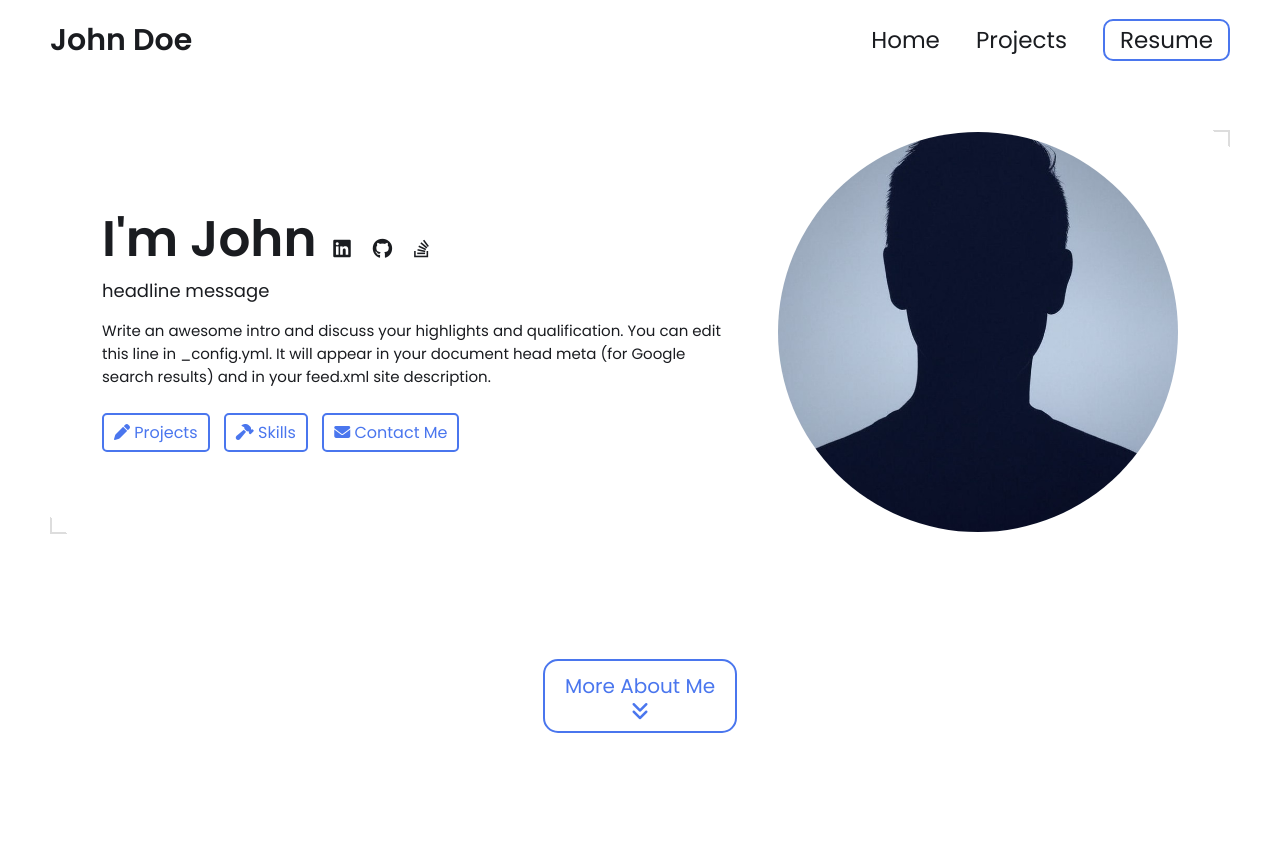
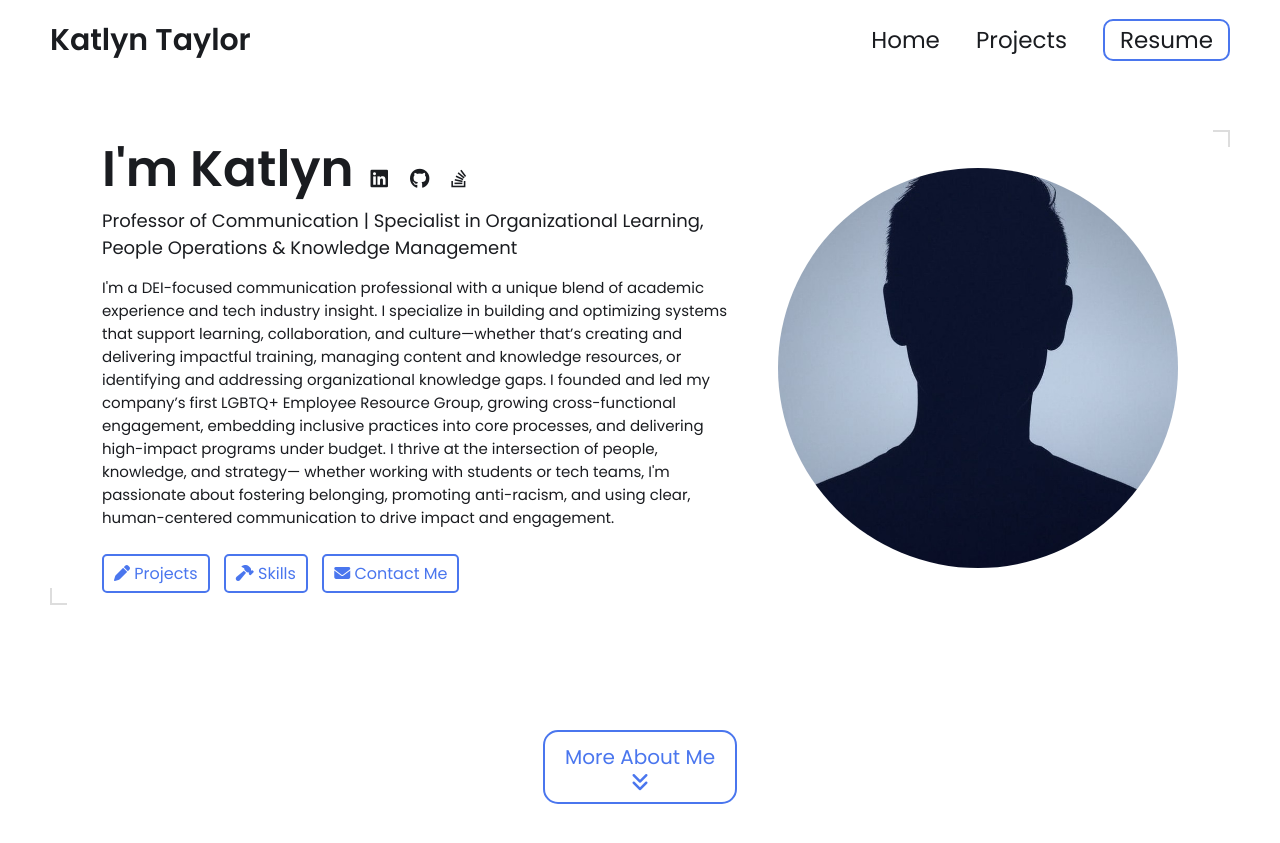
Before and after one commit to prof-kstaylor/prof-katlyn, a Jekyll site: the page built from index.html, in a window 1280 px wide and 900 px high. Shown: the top 843 px of the window. Built offline with Jekyll 4.4.1, drawn with Linux system fonts in a browser that asks for light colours; part of the change alters nothing that is shown; some of the changed text lies outside the part shown.

Commit message:
Update _config.yml

```diff
--- a/_config.yml
+++ b/_config.yml
@@ -7,17 +7,15 @@
 
 # Main Page Setup
 
-title: John Doe's Portfolio # This is what shows up in the tab of the browser
+title: Katlyn Taylor's Portfolio # This is what shows up in the tab of the browser
 
 
 
 # Hero Section
-name: John Doe
-headline: headline message
+name: Katlyn Taylor
+headline: Professor of Communication | Specialist in Organizational Learning, People Operations & Knowledge Management
 description: >- # dont remove this line. this will ignore all new lines until the next section
-  Write an awesome intro and discuss your highlights and qualification. You can edit this
-  line in _config.yml. It will appear in your document head meta (for
-  Google search results) and in your feed.xml site description.
+  I'm a DEI-focused communication professional with a unique blend of academic experience and tech industry insight. I specialize in building and optimizing systems that support learning, collaboration, and culture—whether that’s creating and delivering impactful training, managing content and knowledge resources, or identifying and addressing organizational knowledge gaps. I founded and led my company’s first LGBTQ+ Employee Resource Group, growing cross-functional engagement, embedding inclusive practices into core processes, and delivering high-impact programs under budget. I thrive at the intersection of people, knowledge, and strategy— whether working with students or tech teams, I'm passionate about fostering belonging, promoting anti-racism, and using clear, human-centered communication to drive impact and engagement.
 
 # Place your profile image in /assets/images/profile-image/folder and edit the file name
 profile_image: ./assets/images/profile-image/avatar.jpeg
@@ -31,9 +29,9 @@ resume-url: https://drive.google.com/file/d/13Z3duVzh-gguPU5r03oJVEE6rV9rd3DS/vi
 # Set up external links - this will show up as small icons next to your name.
 
 external-links:    # input only your own url slug. The icons with missing entries will not appear.
-  linkedin: test    # https://www.linkedin.com/in/{your url slug}
-  github: leea12    # https://github.com/{your url slug}
-  stackoverflow: test      # https://stackoverflow.com/users/{your url slug}
+  linkedin: katlyntaylor    # https://www.linkedin.com/in/{your url slug}
+  github: prof-kstaylor    # https://github.com/{your url slug}
+  stackoverflow: 30269578      # https://stackoverflow.com/users/{your url slug}
   medium:            # https://medium.com/@{your url slug}
   x-twitter:   # https://x.com/{your url slug}
   threads:            # https://threads.net/@{your url slug}
@@ -45,50 +43,50 @@ external-links:    # input only your own url slug. The icons with missing entrie
 
 # Skills Section - Add the list of your Skills by categories/tools. The indentation for each level needs to be precise.
 skills:
-  - category: 3D Modeling
+  - category: Knowledge Management
     tools:
-    - Onshape
-    - Solidworks
-    - Creo
-    - Fusion 360 (Autodesk)
-    - Blender (for complex shapes or animations)
-    - Siemens NX
-    - Inventor (Autodesk)
-    - CATIA (Dassault Systèmes)
-  - category: Prototyping
+    - Skill
+    - Skill
+    - Skill
+    - Skill
+    - Skill
+    - Skill
+    - Skill
+    - Skill
+  - category: Training
     tools:
-    - SLA
-    - CNC
-    - FDM
-    - SLS
-    - DMLS
-    - PolyJet Printing
-    - Vacuum Casting
-    - Laser Cutting
-    - Water Jet Cutting
-    - Arduino / Raspberry Pi
-    - Breadboarding for circuit testing
-  - category: Design Standards / Practices
+    - Skill
+    - Skill
+    - Skill
+    - Skill
+    - Skill
+    - Skill
+    - Skill
+    - Skill
+    - Skill
+    - Skill
+    - Skill
+  - category: People Operations
     tools:
-    - GD&T ASME Y14
-    - ISO fits and tolerances
-    - PLM (PTC Windchill / Arena)
-  - category: PCB Design
+    - Skill
+    - Skill
+    - Skill
+  - category: CRM Administration
     tools:
     - Altium Designer
     - Altium
     - Eagle
     - KiCad
-  - category: Problem Solving / Risk Management
+  - category: Techinical Skills
     tools:
-    - Root Cause Analysis (e.g., 5 Whys, Fishbone Diagram)
-    - DFMEA / PFMEA
-    - Six Sigma methodologies
-    - Shain Red-X
+    - Skill
+    - Skill
+    - Skill
+    - Skill
 
 
 # Contact Form Setup. Setup an account and copy over the key. When someone fills out the form, it will be received in your email.
-formspree-key:   https://formspree.io/f/{8-digit key}
+formspree-key:   https://formspree.io/f/xzzeyyle
 
 
 
```
